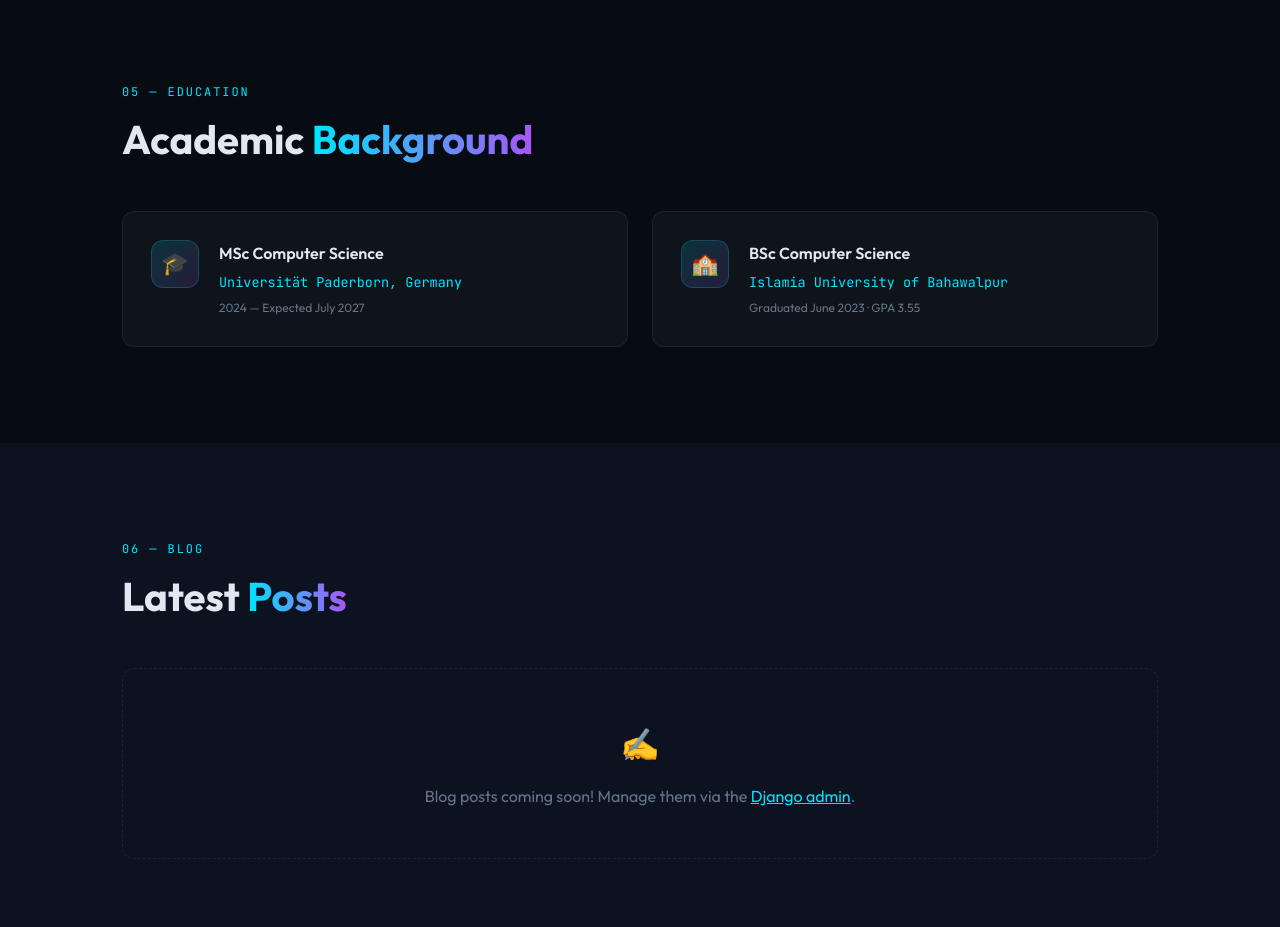
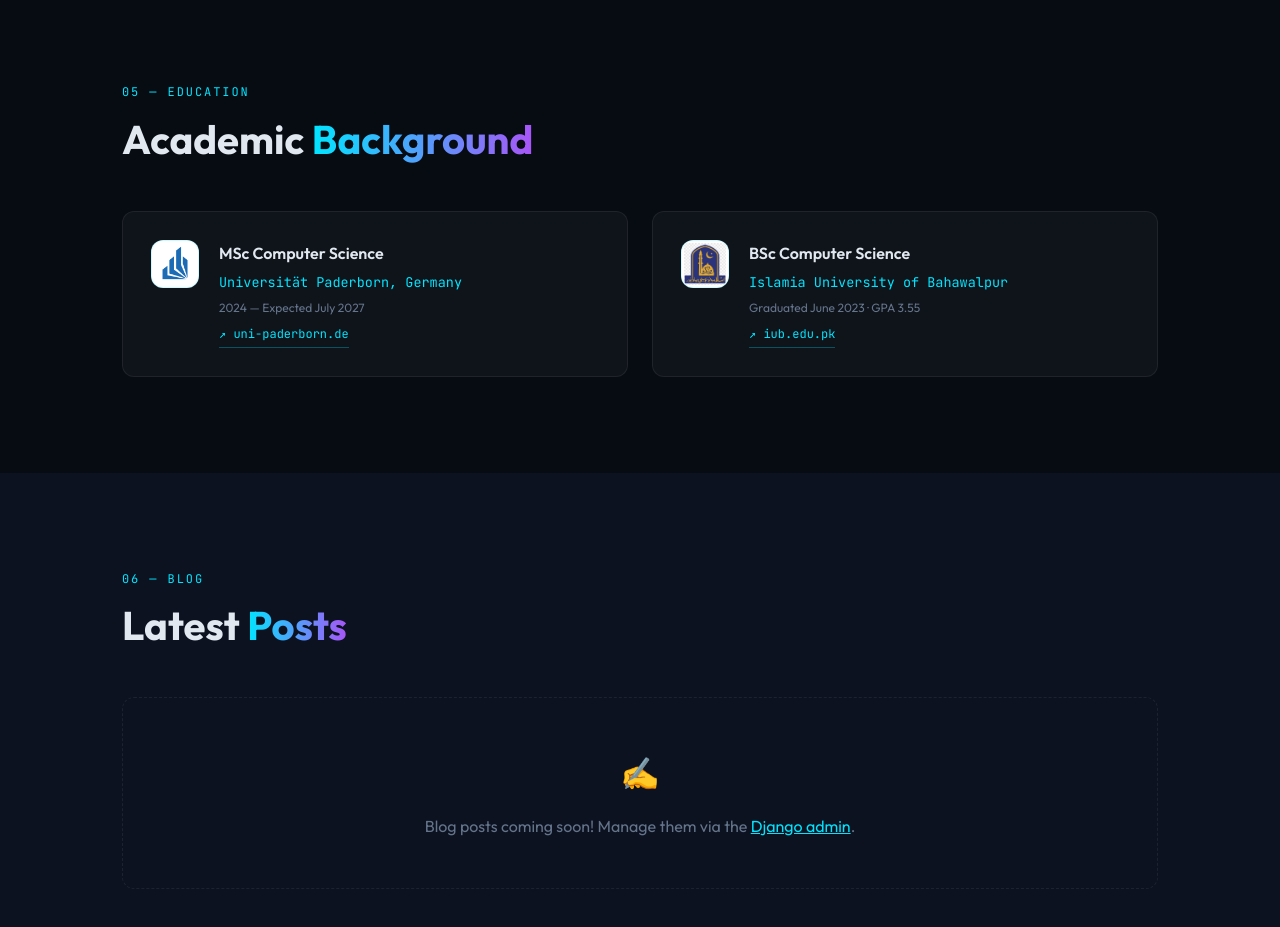
Before and after one commit to SaimiAh/saim-portfolio, a Django app: page / in a window 1280 px wide. Shown: the part 5573-6500 px from the top of the page. Run offline with Django 4.2, Linux system fonts and the light colour scheme; data that the repository does not hold is empty.

Commit message:
Added University logos and websites

```diff
--- a/portfolio/templates/portfolio/index.html
+++ b/portfolio/templates/portfolio/index.html
@@ -355,13 +355,20 @@
 .edu-icon {
   width: 48px; height: 48px;
   border-radius: 12px;
-  background: linear-gradient(135deg, rgba(0,229,255,0.15), rgba(168,85,247,0.15));
+  background: white;
   border: 1px solid rgba(0,229,255,0.2);
   display: flex;
   align-items: center;
   justify-content: center;
-  font-size: 22px;
   flex-shrink: 0;
+  overflow: hidden;
+  padding: 2px;
+}
+
+.edu-icon img {
+  width: 100%;
+  height: 100%;
+  object-fit: cover;
 }
 
 .edu-card h3 { font-size: 16px; font-weight: 600; margin-bottom: 4px; }
@@ -888,20 +895,26 @@ Where I spend most of my thinking: AI. Generative AI, Agentic AI, large language
 
     <div class="edu-grid">
       <div class="card edu-card fade-up">
-        <div class="edu-icon">🎓</div>
+        <div class="edu-icon">
+          <img src="{% static 'portfolio/img/upb.png' %}" alt="Universität Paderborn" />
+        </div>
         <div>
           <h3>MSc Computer Science</h3>
           <p class="school">Universität Paderborn, Germany</p>
           <p class="period">2024 — Expected July 2027</p>
+          <a href="https://www.uni-paderborn.de" target="_blank" class="company-url" style="margin-top:6px;display:inline-block;">↗ uni-paderborn.de</a>
         </div>
       </div>
 
       <div class="card edu-card fade-up">
-        <div class="edu-icon">🏫</div>
+        <div class="edu-icon">
+          <img src="{% static 'portfolio/img/iub.png' %}" alt="Islamia University" />
+        </div>
         <div>
           <h3>BSc Computer Science</h3>
           <p class="school">Islamia University of Bahawalpur</p>
           <p class="period">Graduated June 2023 · GPA 3.55</p>
+          <a href="https://www.iub.edu.pk" target="_blank" class="company-url" style="margin-top:6px;display:inline-block;">↗ iub.edu.pk</a>
         </div>
       </div>
     </div>
```
Also changed, not shown: portfolio/static/portfolio/img/iub.png (added), portfolio/static/portfolio/img/upb.png (added).
